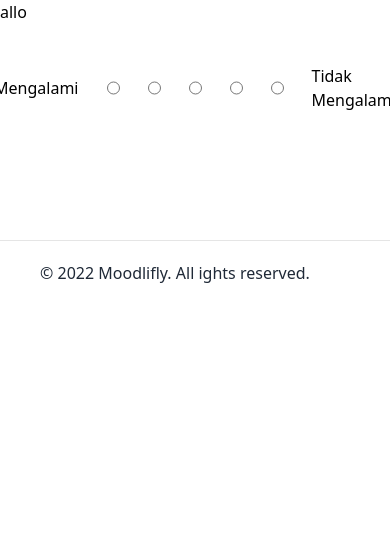
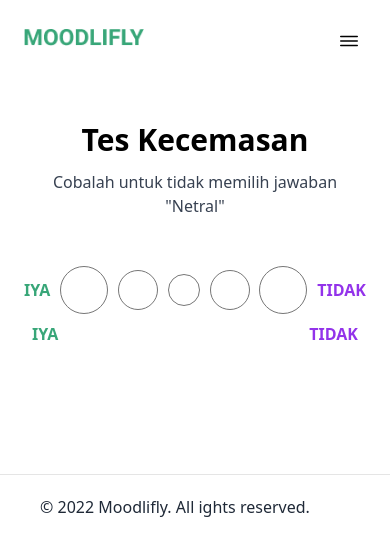
Before and after one commit to jagadyudha/moodlifly, a Next.js app: page /tes-kecemasan in a window 390 px wide. Shown: the top 556 px of the page. Built offline with nearby package versions, Linux system fonts and the light colour scheme.

Commit message:
feat: navbar mobile

```diff
--- a/components/layout/navbar.js
+++ b/components/layout/navbar.js
@@ -1,6 +1,9 @@
 import React, { useEffect, useState } from "react";
 import Image from "next/image";
 import Link from "next/link";
+import { useRouter } from "next/router";
+import { IoCloseOutline, IoMenuOutline } from "react-icons/io5";
+import { motion } from "framer-motion";
 
 const dataLink = [
   { name: "Tes Kecemasan", href: "/tes-kecemasan" },
@@ -10,6 +13,19 @@ const dataLink = [
 ];
 
 const Navbar = () => {
+  const router = useRouter();
+  const [isOpen, setIsOpen] = React.useState(false);
+
+  React.useEffect(() => {
+    const body = document.querySelector("body");
+    body.style.overflow = isOpen ? "hidden" : "auto";
+
+    if (isOpen) {
+      window.addEventListener("scroll", (e) => {
+        e.preventDefault();
+      });
+    }
+  }, [isOpen]);
   return (
     <>
       <nav
@@ -38,7 +54,51 @@ const Navbar = () => {
       </nav>
 
       <nav className="md:hidden block">
-        <div>allo</div>
+        <div className="flex justify-between py-6 px-6 text-black">
+          <Link href={"/"}>
+            <a>
+              <Image
+                src="/assets/images/MOODLIFLY.png"
+                alt="Social"
+                width={133 / 1.1}
+                height={29 / 1.1}
+                objectFit="contain"
+              />
+            </a>
+          </Link>
+          <button
+            className="rounded-md p-[5px]"
+            onClick={() => setIsOpen(!isOpen)}
+          >
+            {isOpen ? (
+              <IoCloseOutline className={`text-2xl`} />
+            ) : (
+              <IoMenuOutline className="text-2xl" />
+            )}
+          </button>
+        </div>
+        {isOpen && (
+          <div className="container absolute z-20 h-screen bg-white px-8">
+            {dataLink.map((item, index) => (
+              <Link key={index} href={item.href}>
+                <a>
+                  <motion.div
+                    initial="pageInitial"
+                    animate="pageAnimate"
+                    variants={{
+                      pageInitial: { opacity: 0, x: "-100%" },
+                      pageAnimate: { opacity: 1, x: 0 },
+                    }}
+                    transition={{ duration: 0.2 * index, ease: "easeInOut" }}
+                    className={`border-b border-black border-opacity-10 py-5 text-gray-800 `}
+                  >
+                    {item.name}
+                  </motion.div>
+                </a>
+              </Link>
+            ))}
+          </div>
+        )}
       </nav>
     </>
   );
--- a/components/radio-button.js
+++ b/components/radio-button.js
@@ -1,17 +1,44 @@
 const RadioButton = ({ onChange }) => {
   return (
-    <form
-      className="flex items-center justify-center space-x-7 accent-primary"
-      onChange={onChange}
-    >
-      <p>Mengalami</p>
-      <input className="w-12 h-12 " type="radio" value="1" name="gender" />
-      <input className="w-10 h-10" type="radio" value="2" name="gender" />
-      <input className="w-8 h-8" type="radio" value="3" name="gender" />
-      <input className="w-10 h-10" type="radio" value="5" name="gender" />
-      <input className="w-12 h-12" type="radio" value="5" name="gender" />
-      <p>Tidak Mengalami</p>
-    </form>
+    <>
+      <form
+        className="flex items-center md:justify-center justify-between md:space-x-7"
+        onChange={onChange}
+      >
+        <p className="text-primary font-bold">IYA</p>
+        <input
+          className="w-12 h-12 accent-primary"
+          type="radio"
+          value="1"
+          name="gender"
+        />
+        <input
+          className="w-10 h-10 accent-primary"
+          type="radio"
+          value="2"
+          name="gender"
+        />
+        <input className="w-8 h-8" type="radio" value="3" name="gender" />
+        <input
+          className="w-10 h-10 accent-purple-600"
+          type="radio"
+          value="5"
+          name="gender"
+        />
+        <input
+          className="w-12 h-12 accent-purple-600"
+          type="radio"
+          value="5"
+          name="gender"
+        />
+        <p className=" text-purple-600 font-bold">TIDAK</p>
+      </form>
+
+      <div className="flex md:hidden justify-between mt-2 mx-2">
+        <p className="text-primary font-bold">IYA</p>
+        <p className=" text-purple-600 font-bold">TIDAK</p>
+      </div>
+    </>
   );
 };
 
--- a/package.json
+++ b/package.json
@@ -9,6 +9,7 @@
     "lint": "next lint"
   },
   "dependencies": {
+    "framer-motion": "^6.3.10",
     "next": "12.1.6",
     "react": "18.1.0",
     "react-dom": "18.1.0",
--- a/pages/_app.js
+++ b/pages/_app.js
@@ -1,10 +1,12 @@
 import Layout from "@/components/layout/layout";
+import { useRouter } from "next/router";
 
 import "../styles/globals.css";
 
 function MyApp({ Component, pageProps }) {
+  const router = useRouter();
   return (
-    <Layout>
+    <Layout key={router.pathname}>
       <div className="mx-auto my-10 max-w-7xl px-6 sm:my-20 md:px-24 xl:px-0">
         <Component {...pageProps} />
       </div>
--- a/pages/cara-pakai.js
+++ b/pages/cara-pakai.js
@@ -1,7 +1,18 @@
 import React from "react";
 
 const CaraPakai = () => {
-  return <div>cara-pakai</div>;
+  return (
+    <section>
+      <div className="text-center md:mb-20 mb-12 max-w-lg mx-auto">
+        <h1 className=" font-bold sm:text-5xl text-3xl text-center my-3">
+          Cara Pakai
+        </h1>
+        <p className="text-gray-700">
+          Langkah-langkah untuk menggunakan Moodlifly
+        </p>
+      </div>
+    </section>
+  );
 };
 
 export default CaraPakai;
--- a/pages/tes-kecemasan.js
+++ b/pages/tes-kecemasan.js
@@ -7,6 +7,14 @@ const TesKecemasan = () => {
   };
   return (
     <main className="mx-auto">
+      <div className="text-center md:mb-20 mb-12 max-w-lg mx-auto">
+        <h1 className=" font-bold sm:text-5xl text-3xl text-center my-3">
+          Tes Kecemasan
+        </h1>
+        <p className="text-gray-700">
+          Cobalah untuk tidak memilih jawaban "Netral"
+        </p>
+      </div>
       <RadioButton onChange={handleChange} />
     </main>
   );
--- a/pages/tipe-kecemasan.js
+++ b/pages/tipe-kecemasan.js
@@ -35,7 +35,7 @@ const TipeKecemasan = () => {
       {/*Mutisme Selektif*/}
       <div className="md:flex flex-none items-center md:flex-row-reverse justify-center text-center md:text-left mt-20 md:mt-0">
         <Image
-          className=" bg-black"
+          className=""
           src="/assets/images/mutisme.png"
           alt="mutisme"
           width={300 * 1.2}
```
Also changed, not shown: 1 other file (tests, documents, lock files or other folders).
